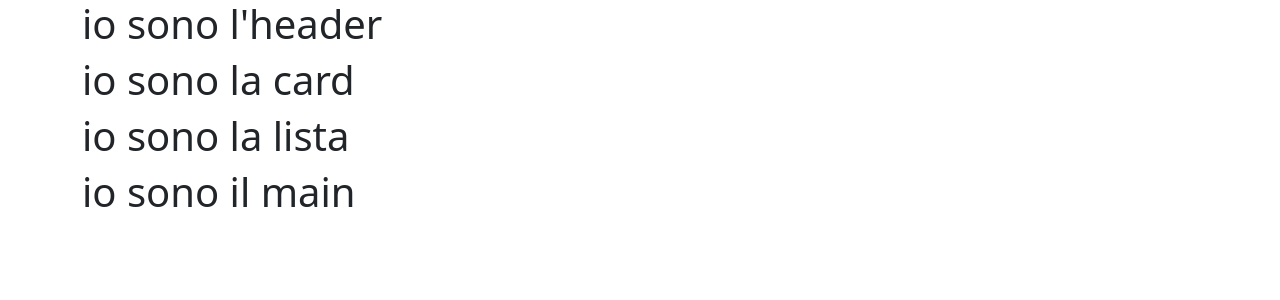
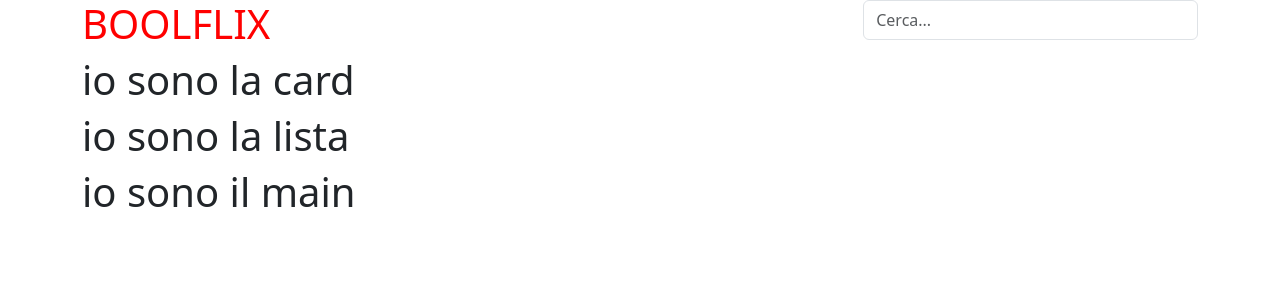
Before and after one commit to TartagliaFilippo/vite-boolflix, a Vue app: page / in a window 1280 px wide. Shown: the top 300 px of the page. Built offline with nearby package versions, Linux system fonts and the light colour scheme.

Commit message:
add store and SearchBar

```diff
--- a/src/App.vue
+++ b/src/App.vue
@@ -6,6 +6,47 @@ import HeaderApp from "./components/HeaderApp.vue";
 import MainApp from "./components/MainApp.vue";
 
 export default {
+  data() {
+    return {
+      store,
+    };
+  },
+
+  methods: {
+    fetchCard() {
+      axios
+        .get(
+          "https://api.themoviedb.org/3/search/movie?query=rings&api_key=ff4c9e21c1a084c962cab1b46ecc2f00"
+        )
+        .then((response) => {
+          const cardsData = response.data.results.map((card) => {
+            const {
+              id,
+              title,
+              original_title,
+              original_language,
+              vote_average,
+              overview,
+            } = card;
+            return {
+              id,
+              title,
+              original_title,
+              original_language,
+              vote_average,
+              overview,
+            };
+          });
+
+          store.mappedList = cardsData;
+        });
+    },
+  },
+
+  create() {
+    this.fetchCard();
+  },
+
   components: { HeaderApp, MainApp },
 };
 </script>
--- a/src/components/HeaderApp.vue
+++ b/src/components/HeaderApp.vue
@@ -1,9 +1,25 @@
 <script>
-export default {};
+import SearchBar from "./ui/SearchBar.Vue";
+
+export default {
+  components: { SearchBar },
+};
 </script>
 
 <template>
-  <h1>io sono l'header</h1>
+  <div class="wrapper">
+    <h1>BOOLFLIX</h1>
+    <SearchBar></SearchBar>
+  </div>
 </template>
 
-<style lang="scss" scoped></style>
+<style lang="scss" scoped>
+.wrapper {
+  display: flex;
+  justify-content: space-between;
+
+  h1 {
+    color: red;
+  }
+}
+</style>
--- /dev/null
+++ b/src/components/ui/SearchBar.vue
@@ -0,0 +1,15 @@
+<script>
+export default {};
+</script>
+
+<template>
+  <div class="input-group mb-3">
+    <input type="text" class="form-control" placeholder="Cerca..." />
+  </div>
+</template>
+
+<style lang="scss" scoped>
+.input-group {
+  width: 30%;
+}
+</style>
--- a/src/data/store.js
+++ b/src/data/store.js
@@ -1,3 +1,5 @@
 import { reactive } from "vue";
 
-export const store = reactive({});
+export const store = reactive({
+  mappedList: [],
+});
```
